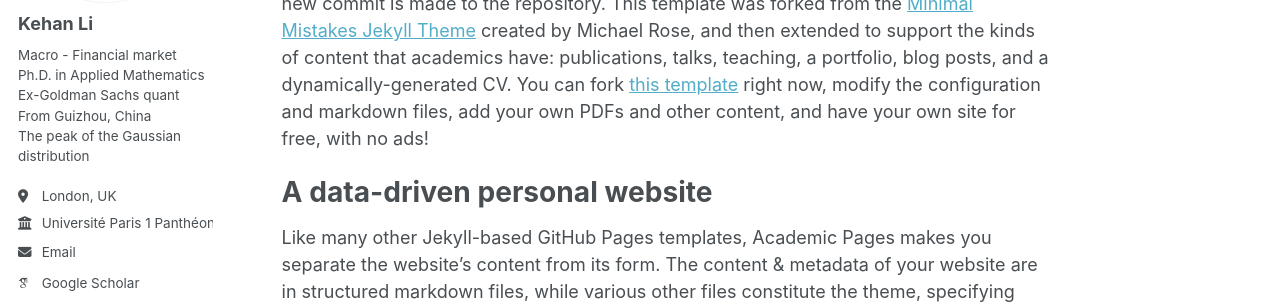
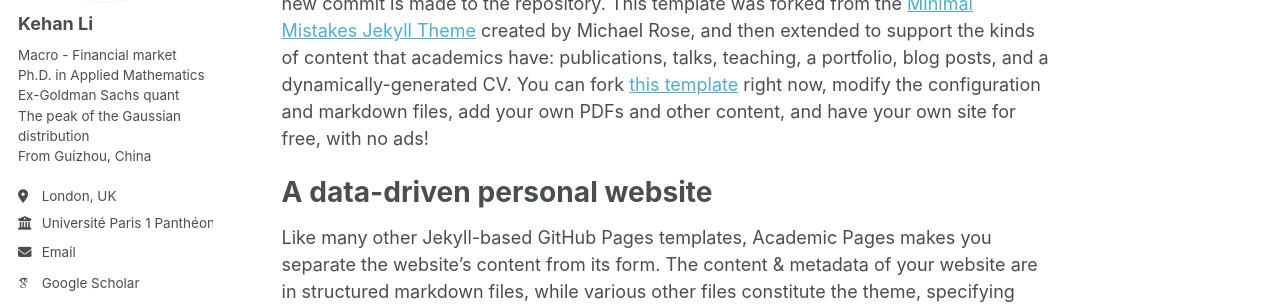
Before and after one commit to KehanLi-1123/KehanLi.github.io, a Jekyll site: the page built from _pages/about.md, in a window 1280 px wide. Shown: the part 260-564 px from the top of the page. Built offline with Jekyll 4.4.1, drawn with Linux system fonts in a browser that asks for light colours; some web fonts are replaced.

```diff
--- a/_config.yml
+++ b/_config.yml
@@ -25,7 +25,7 @@ author:
   avatar           : "profile.png"
   name             : "Kehan Li"
   pronouns         : # example: "she/her"
-  bio              : "Macro - Financial market<br>Ph.D. in Applied Mathematics<br>Ex-Goldman Sachs quant<br>From Guizhou, China<br>The peak of the Gaussian distribution"
+  bio              : "Macro - Financial market<br>Ph.D. in Applied Mathematics<br>Ex-Goldman Sachs quant<br>The peak of the Gaussian distribution<br>From Guizhou, China"
   location         : "London, UK"
   employer         : "Université Paris 1 Panthéon-Sorbonne"
   uri              : # URL
```
